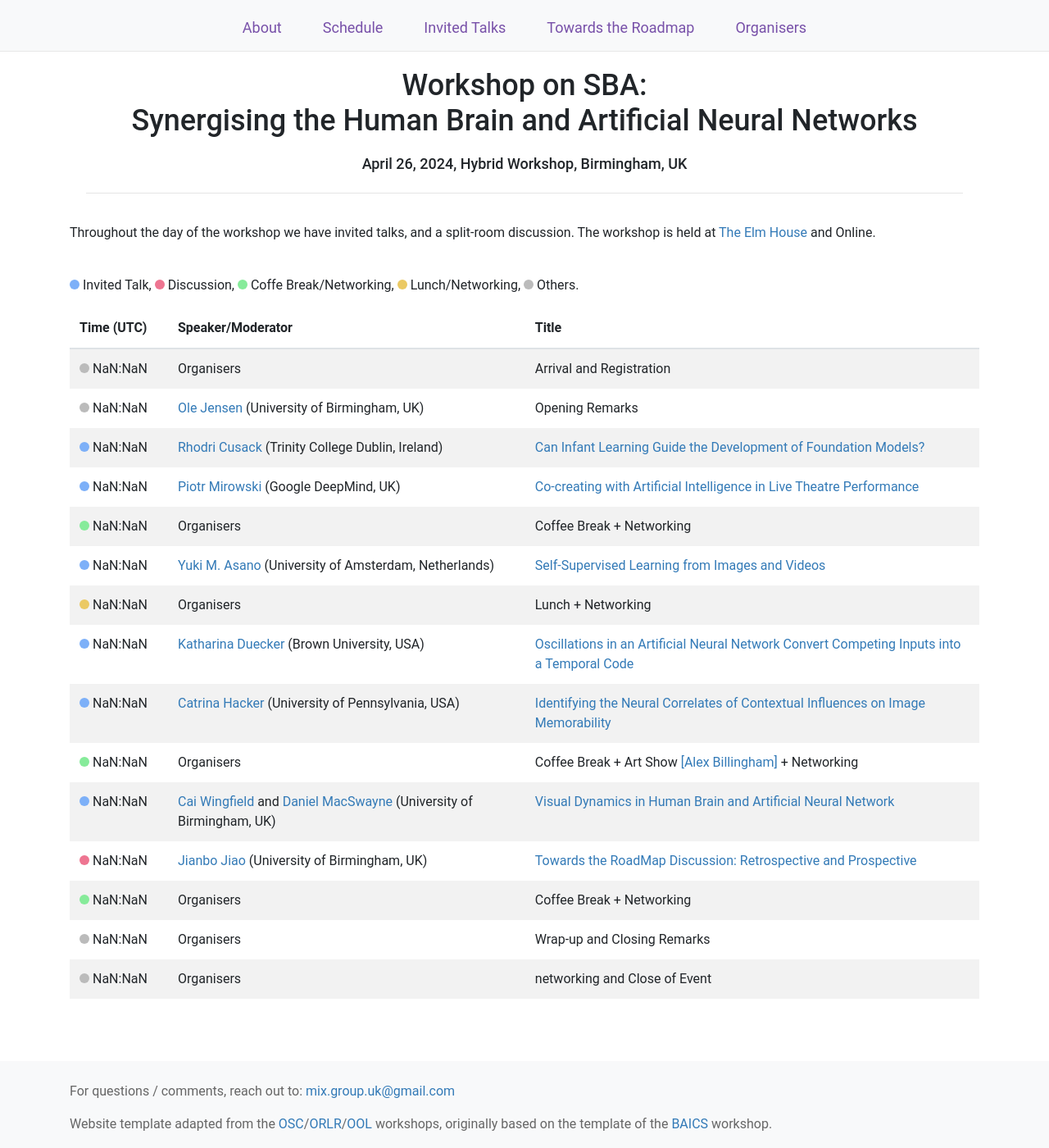
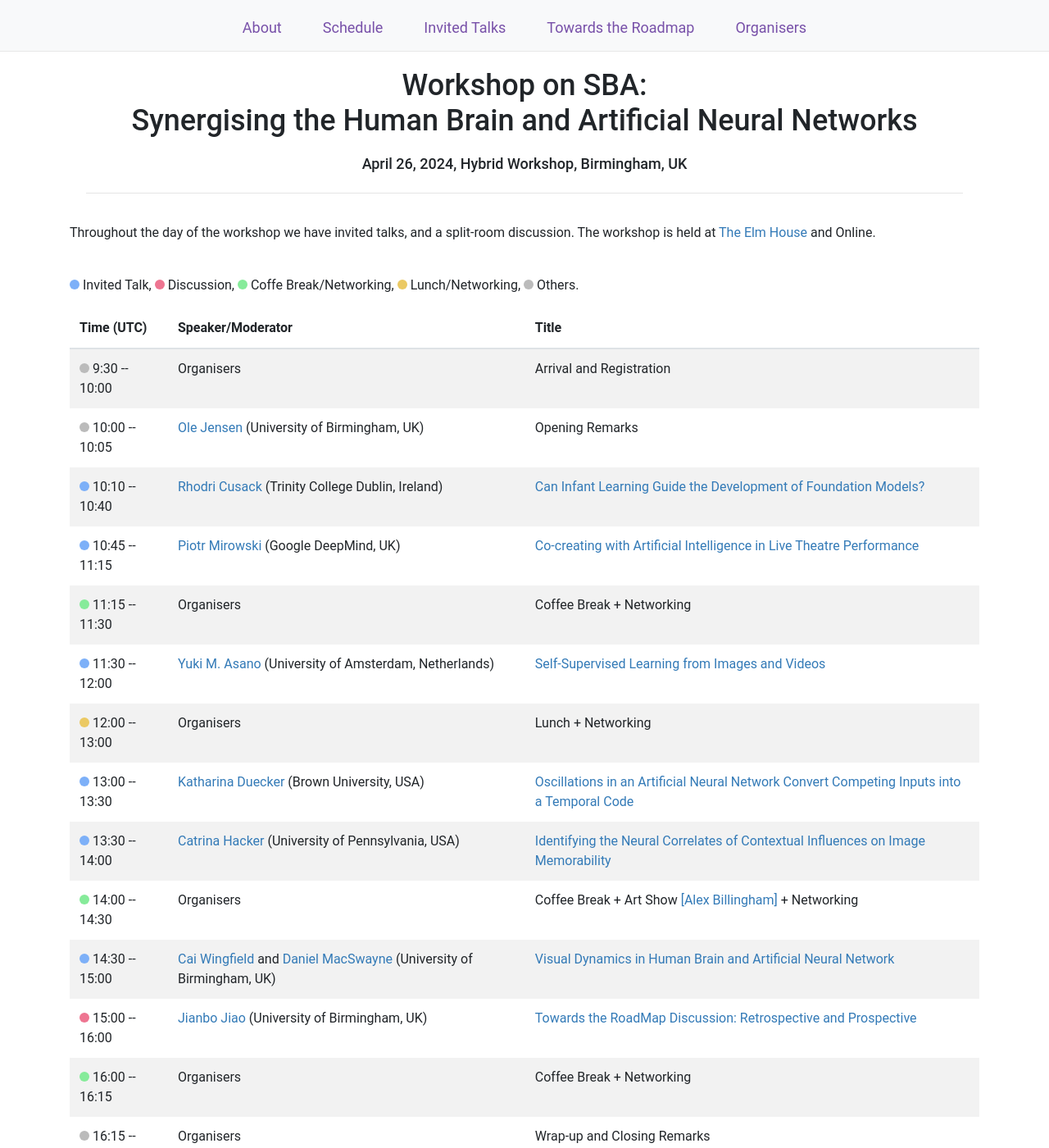
Before and after one commit to MIx-group/sba-workshop, a Jekyll site: the page built from schedule.html, in a window 1280 px wide and 1400 px high. Shown: the whole window at 82% size. Built offline with Jekyll 4.4.1, drawn with Linux system fonts in a browser that asks for light colours; nearby versions of some CDN libraries.

Commit message:
update link

```diff
--- a/_layouts/default.html
+++ b/_layouts/default.html
@@ -41,13 +41,13 @@
 
     <div class="collapse navbar-collapse" id="navbar-main">
       <ul class="navbar-nav mx-auto">
-        <li class="nav-link"><a href="/index.html">About</a></li>
+        <li class="nav-link"><a href="/sba-workshop/index.html">About</a></li>
 <!--        <li class="nav-link"><a href="/format.html">How to Participate</a></li>-->
 <!--        <li class="nav-link"><a href="/livestream.html">&#127909; Livestream</a></li>-->
-        <li class="nav-link"><a href="/schedule.html">Schedule</a></li>
-        <li class="nav-link"><a href="/speakers.html">Invited Talks</a></li>
-        <li class="nav-link"><a href="/discussion.html">Towards the Roadmap</a></li>
-        <li class="nav-link"><a href="/index.html#organizers">Organisers</a></li>
+        <li class="nav-link"><a href="/sba-workshop/schedule.html">Schedule</a></li>
+        <li class="nav-link"><a href="/sba-workshop/speakers.html">Invited Talks</a></li>
+        <li class="nav-link"><a href="/sba-workshop/discussion.html">Towards the Roadmap</a></li>
+        <li class="nav-link"><a href="/sba-workshop/index.html#organizers">Organisers</a></li>
       </ul>
 
     </div> <!-- navbar-main -->
--- a/schedule.html
+++ b/schedule.html
@@ -19,77 +19,77 @@
   </thead>
   <tbody>
     <tr>
-      <td><span class="dot-other-session"></span> <span class="time-value">09:30 -- 10:00</span></td>
+      <td><span class="dot-other-session"></span> <span class="time-value">09:30</span> -- <span class="time-value">10:00</span></td>
       <td> Organisers</td>
       <td><a >Arrival and Registration</a></td>
     </tr>
     <tr>
-      <td><span class="dot-other-session"></span> <span class="time-value">10:00 -- 10:05</span></td>
+      <td><span class="dot-other-session"></span> <span class="time-value">10:00</span> -- <span class="time-value">10:05</span></td>
       <td> <a href="https://www.neuosc.com/">Ole Jensen</a> (University of Birmingham, UK)</td>
       <td><a >Opening Remarks</a></td>
     </tr>
     <tr>
-      <td><span class="dot-invited-talk"></span> <span class="time-value">10:10 -- 10:40</span></td>
+      <td><span class="dot-invited-talk"></span> <span class="time-value">10:10</span> -- <span class="time-value">10:40</span></td>
       <td> <a href="https://www.cusacklab.org/">Rhodri Cusack</a> (Trinity College Dublin, Ireland)</td>
       <td><a href="./">Can Infant Learning Guide the Development of Foundation Models?</a></td>
     </tr>
     <tr>
-      <td><span class="dot-invited-talk"></span> <span class="time-value">10:45 -- 11:15</span></td>
+      <td><span class="dot-invited-talk"></span> <span class="time-value">10:45</span> -- <span class="time-value">11:15</span></td>
       <td> <a href="https://piotrmirowski.com/">Piotr Mirowski</a> (Google DeepMind, UK)</td>
       <td><a href="https://youtu.be/CQXty-J79V0">Co-creating with Artificial Intelligence in Live Theatre Performance</a></td>
     </tr>
     <tr>
-      <td><span class="dot-break"></span> <span class="time-value">11:15 -- 11:30</span></td>
+      <td><span class="dot-break"></span> <span class="time-value">11:15</span> -- <span class="time-value">11:30</span></td>
       <td> Organisers</td>
       <td>Coffee Break + Networking</td>
     </tr>
     <tr>
-      <td><span class="dot-invited-talk"></span> <span class="time-value">11:30 -- 12:00</span></td>
+      <td><span class="dot-invited-talk"></span> <span class="time-value">11:30</span> -- <span class="time-value">12:00</span></td>
       <td> <a href="https://yukimasano.github.io/">Yuki M. Asano</a> (University of Amsterdam, Netherlands)</td>
       <td><a href="https://youtu.be/gqlNnR32D-w">Self-Supervised Learning from Images and Videos</a></td>
     </tr>
     <tr>
-      <td><span class="dot-lunch"></span> <span class="time-value">12:00 -- 13:00</span></td>
+      <td><span class="dot-lunch"></span> <span class="time-value">12:00</span> -- <span class="time-value">13:00</span></td>
       <td> Organisers</td>
       <td>Lunch + Networking</td>
     </tr>
     <tr>
-      <td><span class="dot-invited-talk"></span> <span class="time-value">13:00 -- 13:30</span></td>
+      <td><span class="dot-invited-talk"></span> <span class="time-value">13:00</span> -- <span class="time-value">13:30</span></td>
       <td> <a href="https://scholar.google.com/citations?user=3Qkk6DcAAAAJ&hl=en">Katharina Duecker</a> (Brown University, USA)</td>
       <td><a href="https://youtu.be/_RI3dunPDHM">Oscillations in an Artificial Neural Network Convert Competing Inputs into a Temporal Code</a></td>
     </tr>
     <tr>
-      <td><span class="dot-invited-talk"></span> <span class="time-value">13:30 -- 14:00</span></td>
+      <td><span class="dot-invited-talk"></span> <span class="time-value">13:30</span> -- <span class="time-value">14:00</span></td>
       <td> <a href="https://catrinahacker.com/">Catrina Hacker</a> (University of Pennsylvania, USA)</td>
       <td><a href="https://youtu.be/OcWkB79EnIo">Identifying the Neural Correlates of Contextual Influences on Image Memorability</a></td>
     </tr>
     <tr>
-      <td><span class="dot-break"></span> <span class="time-value">14:00 -- 14:30</span></td>
+      <td><span class="dot-break"></span> <span class="time-value">14:00</span> -- <span class="time-value">14:30</span></td>
       <td> Organisers</td>
       <td>Coffee Break + Art Show <a href="https://alexbillingham.co.uk/">[Alex Billingham]</a> + Networking</td>
     </tr>
     <tr>
-      <td><span class="dot-invited-talk"></span> <span class="time-value">14:30 -- 15:00</span></td>
+      <td><span class="dot-invited-talk"></span> <span class="time-value">14:30</span> -- <span class="time-value">15:00</span></td>
       <td> <a href="https://caiwingfield.net/">Cai Wingfield</a> and <a href="https://www.linkedin.com/in/daniel-macswayne-7916a5180/?originalSubdomain=uk">Daniel MacSwayne</a> (University of Birmingham, UK)</td>
       <td><a href="https://youtu.be/hbfkaiyfcHI">Visual Dynamics in Human Brain and Artificial Neural Network</a></td>
     </tr>
     <tr>
-      <td><span class="dot-discussion"></span> <span class="time-value">15:00 -- 16:00</span></td>
+      <td><span class="dot-discussion"></span> <span class="time-value">15:00</span> -- <span class="time-value">16:00</span></td>
       <td> <a href="https://jianbojiao.com/">Jianbo Jiao</a> (University of Birmingham, UK)</td>
       <td><a href="https://padlet.com/jjiao2/workshop-on-synergising-the-human-brain-and-artificial-neura-6ez4zv4zvxhsagyf">Towards the RoadMap Discussion: Retrospective and Prospective</a></td>
     </tr>
     <tr>
-      <td><span class="dot-break"></span> <span class="time-value">16:00 -- 16:15</span></td>
+      <td><span class="dot-break"></span> <span class="time-value">16:00</span> -- <span class="time-value">16:15</span></td>
       <td> Organisers</td>
       <td>Coffee Break + Networking</td>
     </tr>
     <tr>
-      <td><span class="dot-other-session"></span> <span class="time-value">16:15 -- 16:30</span></td>
+      <td><span class="dot-other-session"></span> <span class="time-value">16:15</span> -- <span class="time-value">16:30</span></td>
       <td> Organisers</td>
       <td>Wrap-up and Closing Remarks</td>
     </tr>
     <tr>
-      <td><span class="dot-other-session"></span> <span class="time-value">16:30 -- 17:00</span></td>
+      <td><span class="dot-other-session"></span> <span class="time-value">16:30</span> -- <span class="time-value">17:00</span></td>
       <td> Organisers</td>
       <td>networking and Close of Event</td>
     </tr>
--- a/speakers.html
+++ b/speakers.html
@@ -8,13 +8,13 @@
   <tbody>
     <tr>
       <td>
-        <img src="images/Rhodri.png" class="speaker-profile">
+        <img src="images/rhodri.png" class="speaker-profile">
         <b><a href="https://www.cusacklab.org/">Rhodri Cusack</a></b> is the Thomas Mitchell Professor of Cognitive Neuroscience at Trinity College Dublin, and Director of the Trinity College Institute of Neuroscience. His team studies how the brain and mind develop in infants using neuroimaging and online testing. The goals are to understand healthy development and to provide tools for earlier diagnosis in the neonatal intensive care unit. Rhodri studied physics at Pembroke College, Cambridge, and then obtained a PhD in psychology from the University of Birmingham. He was then a postdoctoral fellow and subsequently group leader at the MRC Cognition and Brain Sciences Unit in Cambridge, and then an Associate Professor at the Brain and Mind Institute of the University of Western Ontario. He joined Trinity College in 2017. His research has been funded by the ERC, SFI, IRC, MRC, Wellcome Trust, BBSRC, EPSRC, CIHR, and NSERC. He has 136 peer-reviewed publications.
       </td>
     </tr>
     <tr>
       <td>
-        <img src="images/Piotr.jpeg" class="speaker-profile">
+        <img src="images/piotr.jpeg" class="speaker-profile">
         <b><a href="https://piotrmirowski.com/">Piotr Mirowski</a></b> is a Staff Research Scientist at Google DeepMind, a Visiting Researcher and Knowledge Exchange Scholar at Goldsmiths, University of London, and the co-founder and Director of Improbotics. His research on artificial intelligence covers the subjects of reinforcement learning, navigation, weather and climate forecasting, as well as a socio-technical systems approach to human-machine collaboration and to computational creativity. He is the author of over 75 papers that have been published in prestigious journals including Nature. Piotr studied computer science in France at ENSEEIHT Toulouse and obtained his PhD in computer science in 2011 at New York University, with a thesis supervised by Prof. Yann LeCun (Outstanding Dissertation Award, 2011). A trained actor himself (London School of Dramatic Art), Piotr created Improbotics, a theatre company where human actors and robots improvise live comedy performances and investigate the use of AI for artistic human and machine-based co-creation, aiming at bridging the arts and sciences.
         <p>
           Presentation recording: <a href="https://youtu.be/CQXty-J79V0">https://youtu.be/CQXty-J79V0</a>
@@ -23,7 +23,7 @@
     </tr>
     <tr>
       <td>
-        <img src="images/Yuki.jpg" class="speaker-profile">
+        <img src="images/yuki.jpg" class="speaker-profile">
         <b><a href="https://yukimasano.github.io/">Yuki M. Asano</a></b> is an assistant professor for computer vision and machine learning at the QUVA lab at the University of Amsterdam. He did his PhD at the Visual Geometry Group (VGG) at the University of Oxford with Andrea Vedaldi and Christian Rupprecht. Prior to this, he got his MSc in Mathematical Modelling and Scientific Computing at the Mathematical Institute in Oxford. He also holds a BSc in Physics and Economics.
         <p>
           Presentation recording: <a href="https://youtu.be/gqlNnR32D-w">https://youtu.be/gqlNnR32D-w</a>
```
Also changed, not shown: 1 other file.
